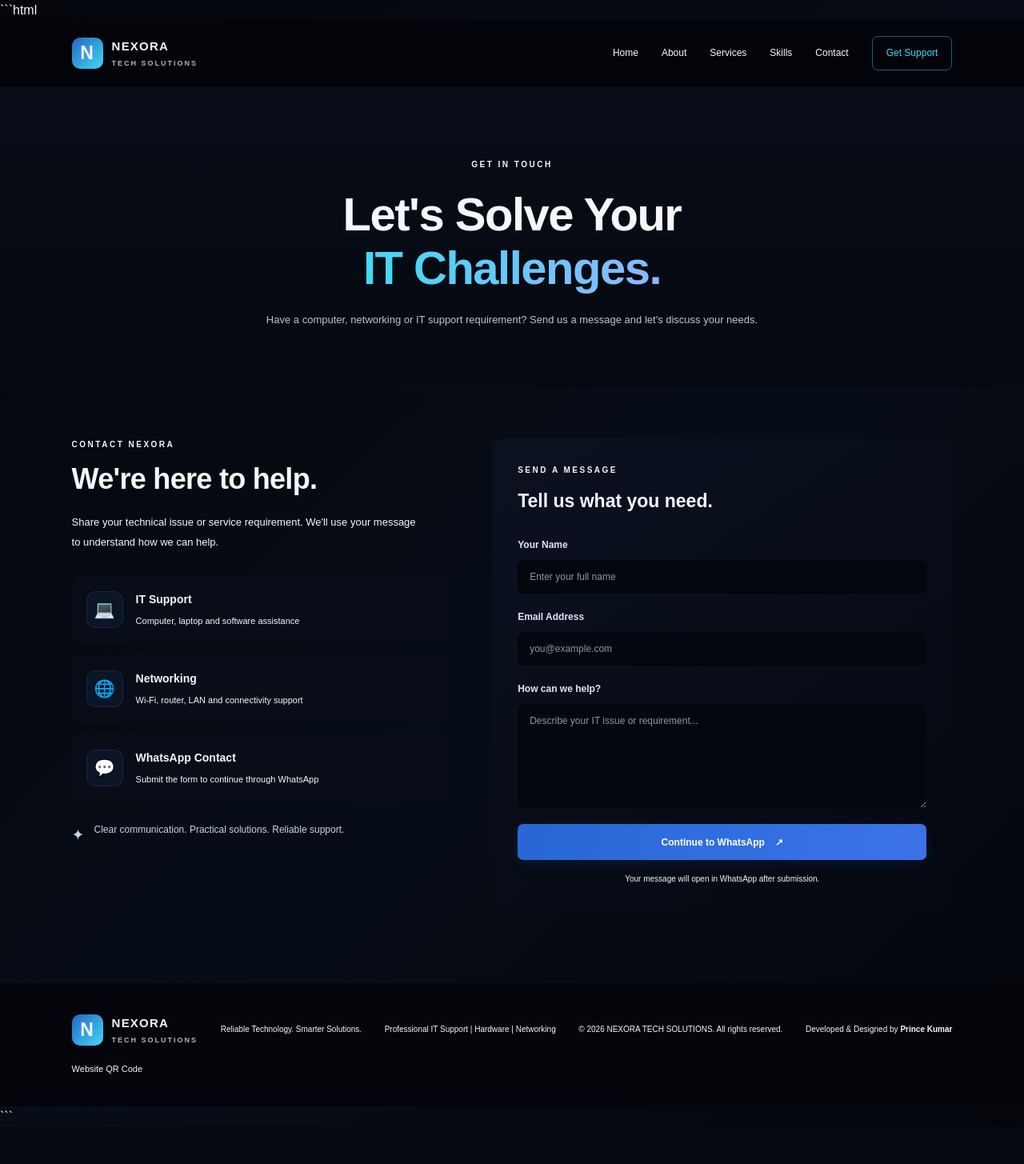
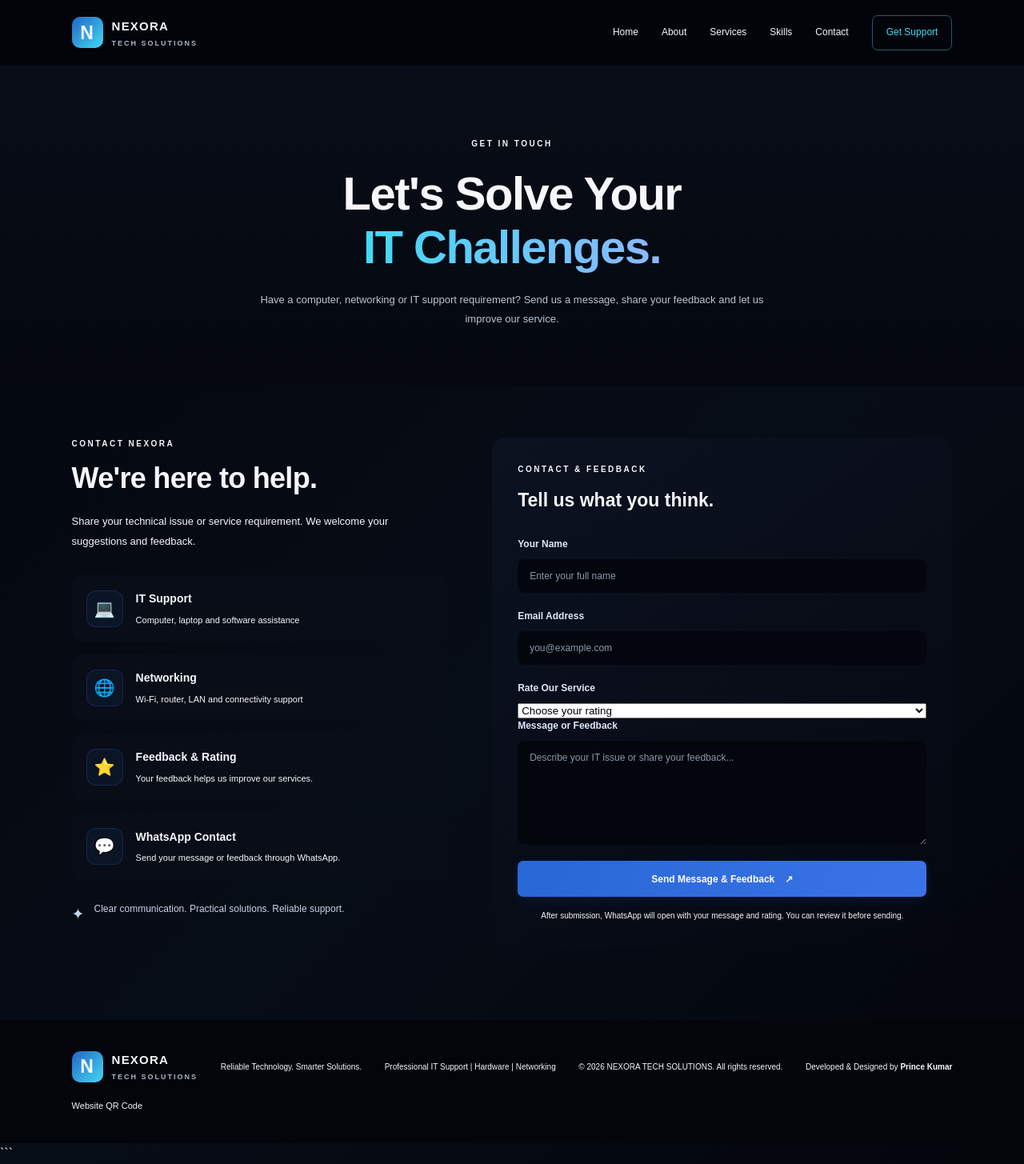
Before and after one commit to mrprincekumar451-jpg/nexora-tech-solutions0, a Flask app: page /contact in a window 1280 px wide. Shown: the whole page at 80% size. Before the commit the page ends 1391 px from the top, so only its background shows below. Run offline with Flask 3, Linux system fonts and the light colour scheme.

Commit message:
Update contact.html

````diff
--- a/templates/contact.html
+++ b/templates/contact.html
@@ -1,26 +1,34 @@
-```html
+
 {% extends "base.html" %}
-{% block title %}Contact Us | NEXORA TECH SOLUTIONS{% endblock %}
+{% block title %}Contact & Feedback | NEXORA TECH SOLUTIONS{% endblock %}
 
 {% block content %}
+
 <section class="page-hero">
     <p class="eyebrow">GET IN TOUCH</p>
-    <h1>Let's Solve Your<br>
+
+    <h1>
+        Let's Solve Your<br>
         <span class="gradient-text">IT Challenges.</span>
     </h1>
+
     <p class="page-description">
         Have a computer, networking or IT support requirement?
-        Send us a message and let's discuss your needs.
+        Send us a message, share your feedback and let us improve our service.
     </p>
 </section>
 
 <section class="section-container contact-section">
+
+    <!-- Contact Information -->
     <div class="contact-info">
         <p class="section-label">CONTACT NEXORA</p>
+
         <h2 class="section-heading">We're here to help.</h2>
+
         <p class="contact-description">
             Share your technical issue or service requirement.
-            We'll use your message to understand how we can help.
+            We welcome your suggestions and feedback.
         </p>
 
         <div class="contact-info-card">
@@ -40,10 +48,18 @@
         </div>
 
         <div class="contact-info-card">
+            <span class="contact-info-icon">⭐</span>
+            <div>
+                <h3>Feedback & Rating</h3>
+                <p>Your feedback helps us improve our services.</p>
+            </div>
+        </div>
+
+        <div class="contact-info-card">
             <span class="contact-info-icon">💬</span>
             <div>
                 <h3>WhatsApp Contact</h3>
-                <p>Submit the form to continue through WhatsApp</p>
+                <p>Send your message or feedback through WhatsApp.</p>
             </div>
         </div>
 
@@ -53,11 +69,14 @@
         </div>
     </div>
 
+    <!-- Contact and Feedback Form -->
     <div class="contact-form-card">
-        <p class="section-label">SEND A MESSAGE</p>
-        <h2>Tell us what you need.</h2>
+        <p class="section-label">CONTACT & FEEDBACK</p>
+
+        <h2>Tell us what you think.</h2>
 
         <form method="POST" action="{{ url_for('contact') }}">
+
             <label for="name">Your Name</label>
             <input
                 type="text"
@@ -65,6 +84,7 @@
                 name="name"
                 placeholder="Enter your full name"
                 maxlength="100"
+                autocomplete="name"
                 required
             >
 
@@ -75,28 +95,42 @@
                 name="email"
                 placeholder="you@example.com"
                 maxlength="254"
+                autocomplete="email"
                 required
             >
 
-            <label for="message">How can we help?</label>
+            <label for="rating">Rate Our Service</label>
+            <select id="rating" name="rating" required>
+                <option value="">Choose your rating</option>
+                <option value="5">★★★★★ - Excellent</option>
+                <option value="4">★★★★☆ - Very Good</option>
+                <option value="3">★★★☆☆ - Good</option>
+                <option value="2">★★☆☆☆ - Fair</option>
+                <option value="1">★☆☆☆☆ - Needs Improvement</option>
+            </select>
+
+            <label for="message">Message or Feedback</label>
             <textarea
                 id="message"
                 name="message"
                 rows="5"
-                placeholder="Describe your IT issue or requirement..."
+                placeholder="Describe your IT issue or share your feedback..."
                 maxlength="3000"
                 required
             ></textarea>
 
             <button type="submit" class="btn btn-primary contact-submit">
-                Continue to WhatsApp <span>↗</span>
+                Send Message & Feedback <span>↗</span>
             </button>
 
             <p class="form-note">
-                Your message will open in WhatsApp after submission.
+                After submission, WhatsApp will open with your message
+                and rating. You can review it before sending.
             </p>
+
         </form>
     </div>
+
 </section>
+
 {% endblock %}
-```
````
